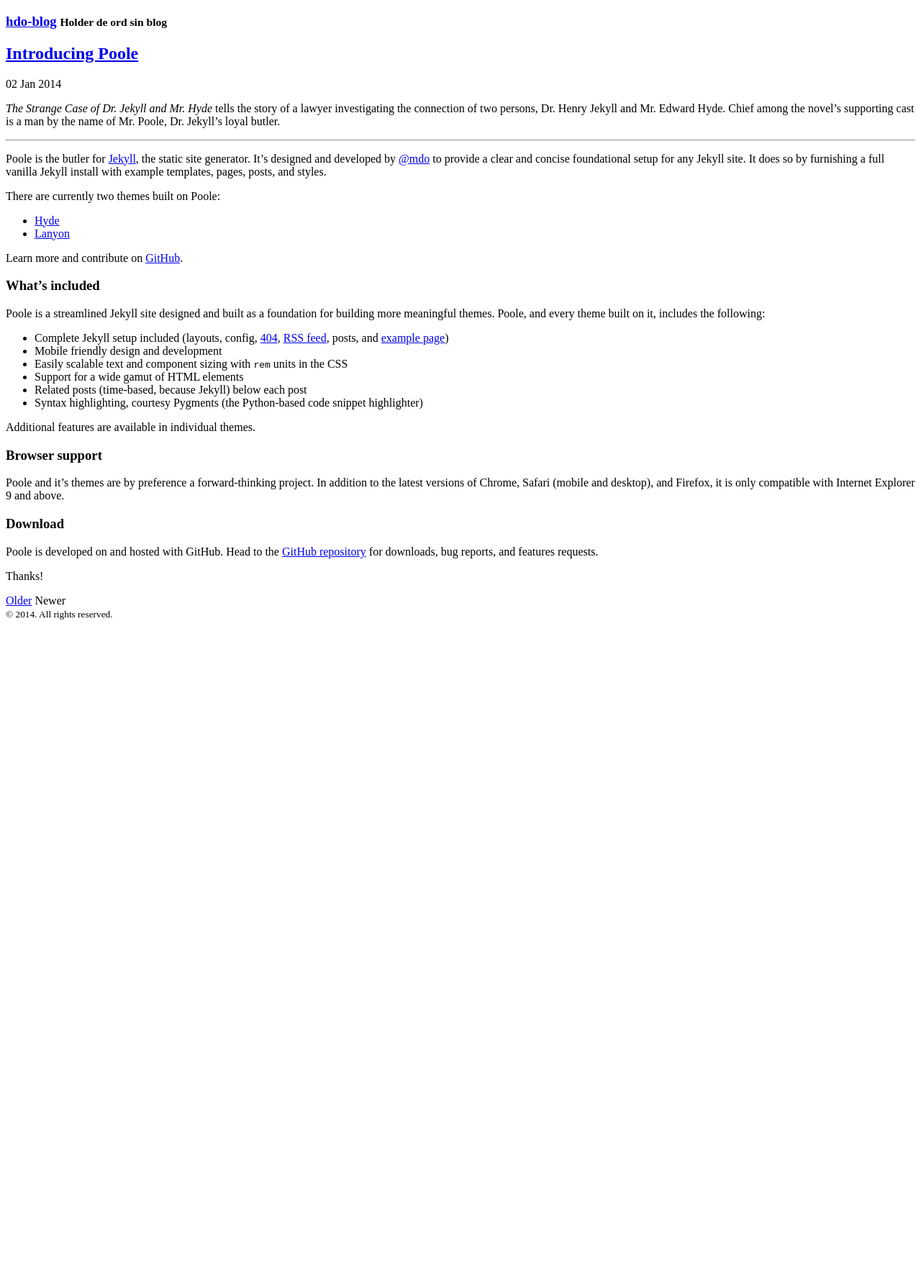
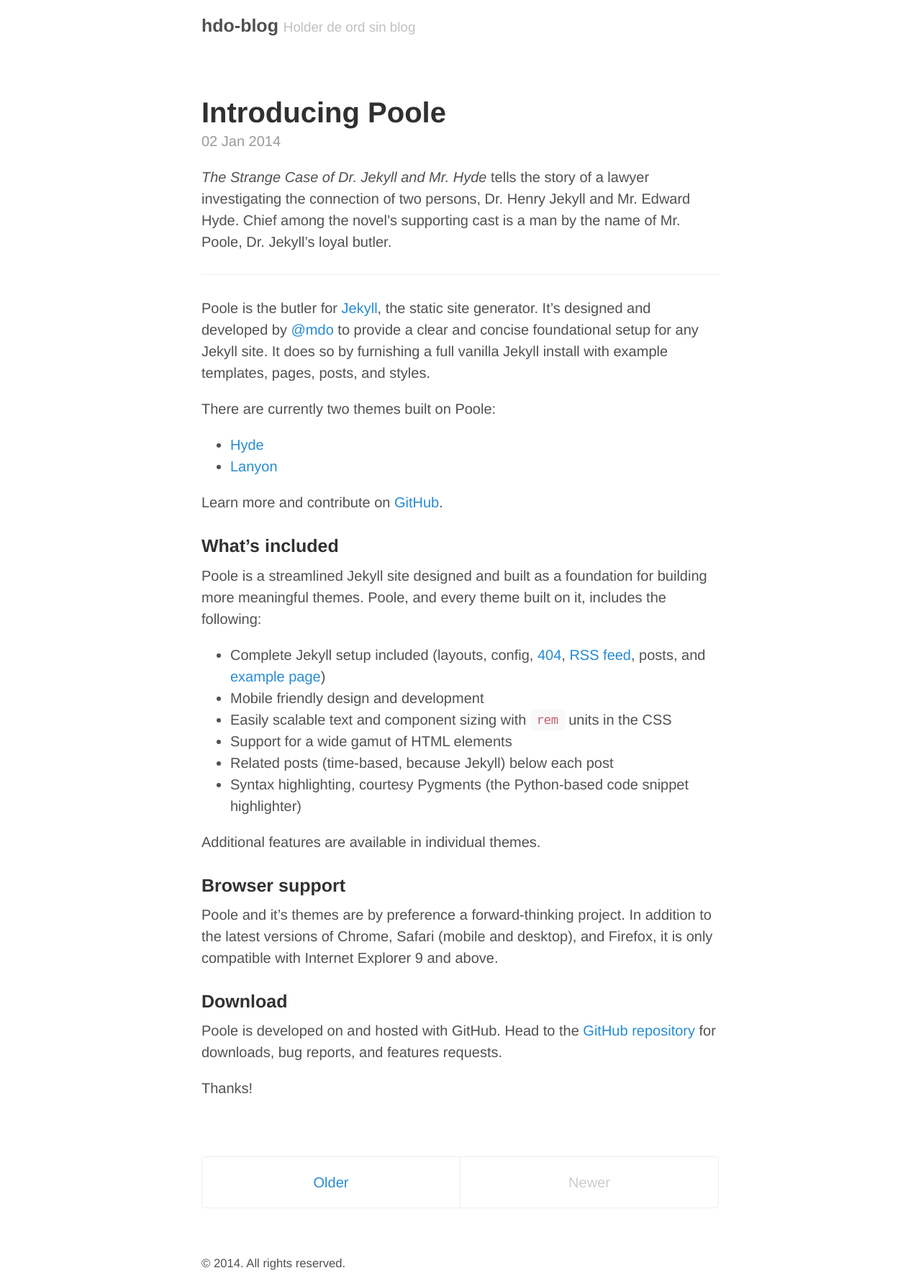
Before and after one commit to holderdeord/hdo-blog, a Jekyll site: the page built from index.html, in a window 1280 px wide. Shown: the whole page at 72% size. Built offline with Jekyll 4.4.1, drawn with Linux system fonts in a browser that asks for light colours; the list of posts is cut into pages by our own code; before the commit the page ends 900 px from its top, so only the background shows below that.

```diff
--- a/_config.yml
+++ b/_config.yml
@@ -7,7 +7,7 @@ title:            hdo-blog
 tagline:          Holder de ord sin blog
 url:              https://holderdeord.github.io/hdo-blog
 paginate:         1
-baseurl:          /hdo-blog
+baseurl:          /hdo-blog/
 author:
   name:           Holder de ord
   url:            https://holderdeord.no
```
